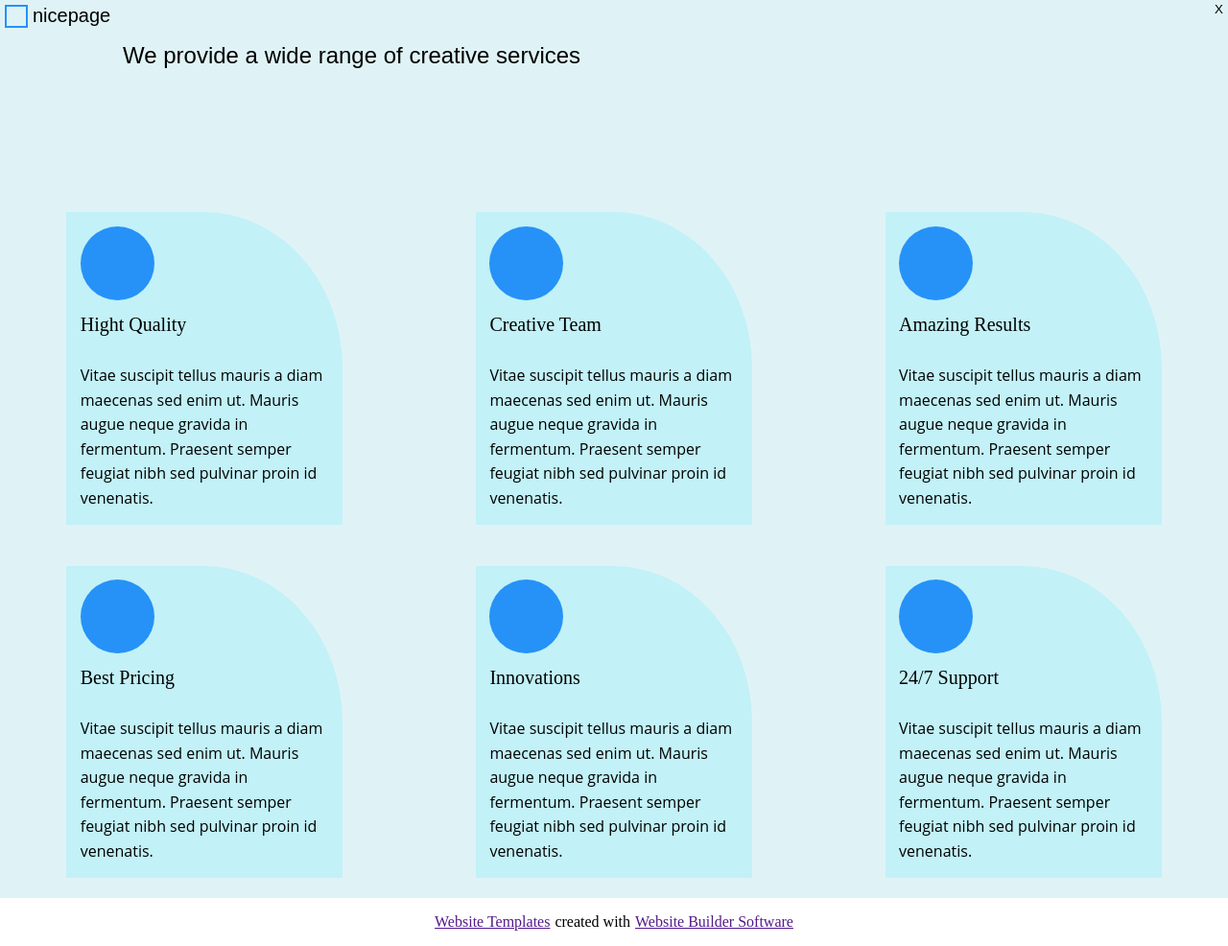
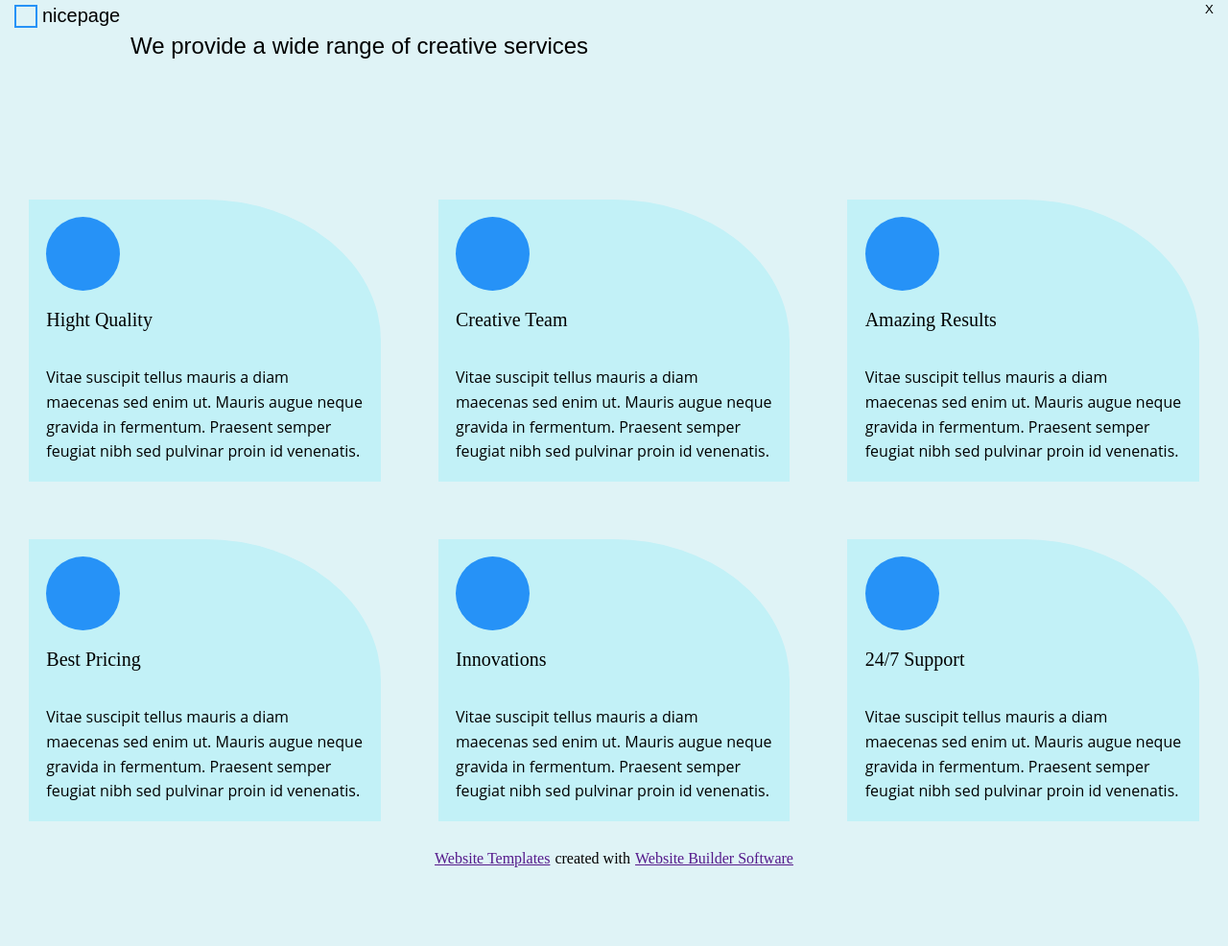
Before and after one commit to Kamibax1/Kamibax1.github.io, a plain HTML site: page index.html in a window 1280 px wide. Shown: the whole page at 96% size. After the commit the page ends 914 px from the top, so only its background shows below. Drawn offline with Linux system fonts and the light colour scheme.

Commit message:
Finished

```diff
--- a/style.css
+++ b/style.css
@@ -1,83 +1,125 @@
-*{
+* {
     margin: 0;
     padding: 0;
 }
-main{
-    width: 100%;
+
+body {
+    width: 100vw;
+    min-height: 100vh;
     background-color: rgb(223, 243, 246);
+    display: flex;
+    flex-direction: column;
+    align-items: center;
+    overflow-x: hidden;
+    position: relative;
+
 }
-.wrapper-main{
+
+header,
+main,
+footer {
     width: 100%;
     display: flex;
+    justify-content: center;
+}
+
+.wrapper-main {
+    width: 100%;
+    max-width: 1320px;
+    display: flex;
     flex-direction: column;
+    padding: 0 10px;
 }
-h1{
+
+h1 {
     font: 20px Montserrat, sans-serif;
 }
-h2{
+
+h2 {
     font: 24px Montserrat, sans-serif;
     margin-left: 10%;
 }
-.grid{
+
+.grid {
     display: grid;
     grid-template-columns: repeat(1, 1fr);
     justify-items: center;
     margin-top: 10%;
-    @media (min-width: 600px){
-        grid-template-columns: repeat(2,1fr);
-    }
-    @media (min-width: 900px){
-        grid-template-columns: repeat(3,1fr);
-    }
+    gap: 20px;
 }
-.cell{
-    width: 288px;
-    margin: 5%;
+
+.cell {
+    margin: 20px;
     background-color: rgb(194, 241, 247);
     border-top-right-radius: 50%;
 }
-h4{
+
+h4 {
     font: 20px Montserrat sans-serif;
     margin-left: 5%;
 }
-.img{
+
+.img {
     width: 77px;
     height: 77px;
     background-color: #2692F7;
     border-radius: 50%;
     margin: 5%;
 }
-.text{
+
+.text {
     margin: 5%;
     margin-top: 10%;
     font: 16px Open Sans, sans-serif;
     text-align: left;
     line-height: 1.6;
 }
-.wrapper-header{
+
+.wrapper-header {
+    width: 100%;
+    max-width: 1320px;
     display: flex;
     justify-content: space-between;
     padding-bottom: 10px;
     background-color: rgb(223, 243, 246);
+    padding: 0 10px;
 }
-.logo_image{
+
+.logo_image {
     width: 20px;
     height: 20px;
     border: 2px solid #2692F7;
     margin-right: 5px;
 }
-.logo{
+
+.logo {
     display: flex;
     margin: 5px;
 }
-button{
+
+button {
     background-color: rgb(223, 243, 246);
     border: transparent;
     margin-right: 5px;
 }
-footer{
-    display: flex;
-    justify-content: center;
+
+footer {
     gap: 5px;
-    padding: 16px;
+    position: relative;
+    bottom: 0;
+    padding: 10px;
 }
+
+@media (min-width: 600px) {
+    .grid {
+        grid-template-columns: repeat(2, 1fr);
+
+    }
+}
+
+@media (min-width: 900px) {
+    .grid {
+        grid-template-columns: repeat(3, 1fr);
+
+    }
+}
```
